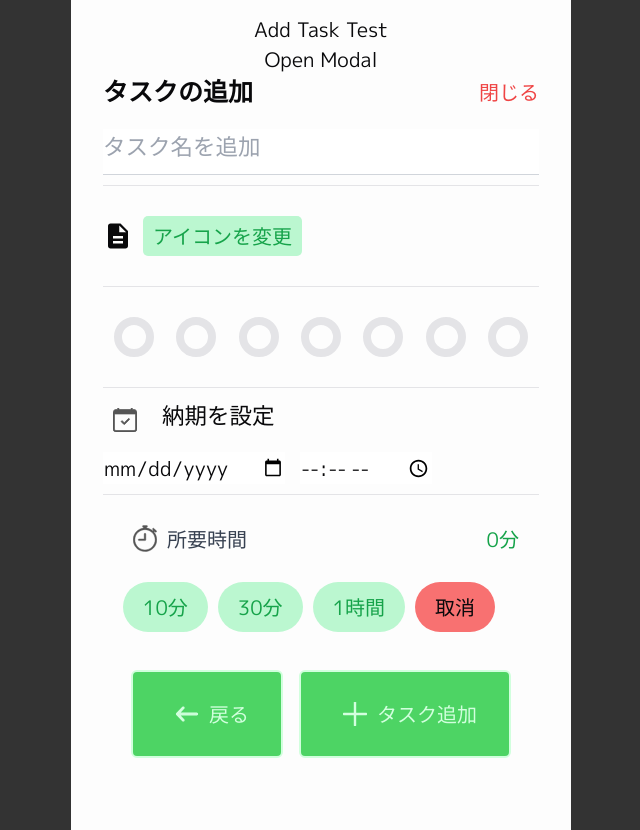
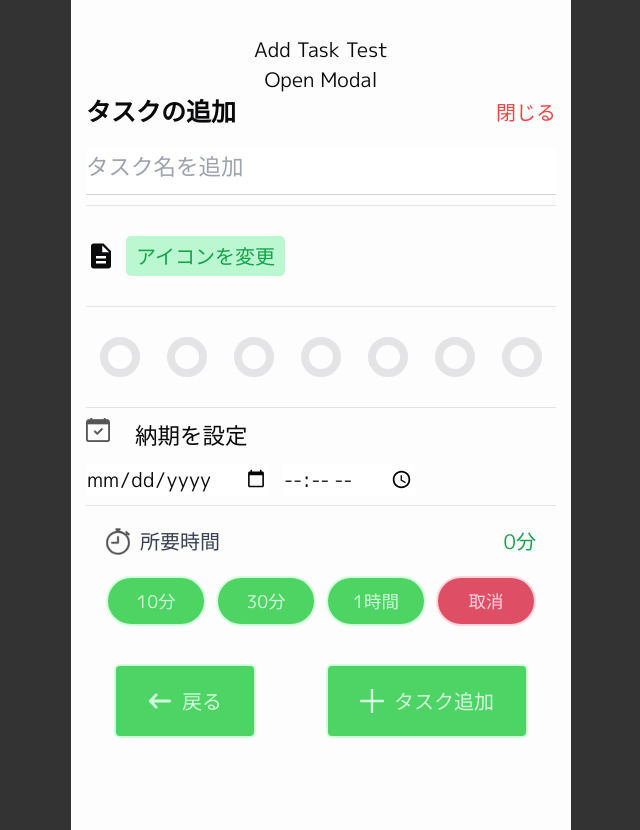
Before and after one commit to Tornado2024-AlphaC/You-DO, a Next.js app: page /add-task-test in a window 1280 px wide. Both pictures are taken after a click on the button "Open Modal". Shown: the whole page, without its empty margins (319-959 px from the left). Built offline with nearby package versions, Linux system fonts and the light colour scheme.

Commit message:
feat: 所要時間の加減算の機能をコンポーネントに切り出しデザイン修正

```diff
--- /dev/null
+++ b/src/components/features/add-task-modal/AddTimeBtn.tsx
@@ -0,0 +1,28 @@
+import React from 'react';
+
+interface AddTimeBtnProps {
+	addTime: (timeUnit: string) => void;
+	timeUnit: string;
+}
+
+export const AddTimeBtn = ({ addTime, timeUnit }: AddTimeBtnProps) => {
+	return (
+		<div
+			onClick={() => addTime(timeUnit)}
+			className="flex items-center justify-center bg-green-primary text-green-secondary border-2 border-green-secondary text-sm w-20 h-10 rounded-full cursor-pointer"
+		>
+			{timeUnit}
+		</div>
+	);
+};
+
+export const DeleteTimeBtn = ({ addTime, timeUnit }: AddTimeBtnProps) => {
+	return (
+		<div
+			onClick={() => addTime(timeUnit)}
+			className="flex items-center justify-center bg-red-primary text-red-secondary border-2 border-red-secondary text-sm w-20 h-10 rounded-full cursor-pointer"
+		>
+			{timeUnit}
+		</div>
+	);
+};
--- a/src/components/features/add-task-modal/addTaskModal.tsx
+++ b/src/components/features/add-task-modal/addTaskModal.tsx
@@ -2,11 +2,6 @@
 import { useState } from 'react';
 
 import DescriptionIcon from '@mui/icons-material/Description';
-import ColorLensIcon from '@mui/icons-material/ColorLens';
-import EventAvailableIcon from '@mui/icons-material/EventAvailable';
-
-import Image from 'next/image';
-import youDoAddTask from '../../../../public/add-task/Frame 100.svg';
 
 import WorkIcon from '@mui/icons-material/Work';
 import SchoolIcon from '@mui/icons-material/School';
@@ -14,9 +9,9 @@ import FitnessCenterIcon from '@mui/icons-material/FitnessCenter';
 
 import { useUserData } from '../use-cookies/useUserData';
 import ColorPicker from './ColorPicker';
-import { green } from '@mui/material/colors';
 import Icon from '@/components/ui/Icon';
 import { Button } from '@/components/ui/button';
+import { AddTimeBtn, DeleteTimeBtn } from './AddTimeBtn';
 
 type Task = {
 	id: number;
@@ -58,7 +53,7 @@ const AddTaskModal = ({ closeModal }: { closeModal: () => void }) => {
 	const [isIconPickerOpen, setIsIconPickerOpen] = useState(false); // アイコン選択用のフラグ
 
 	// 時間を分単位に変換して加算する関数
-	const addTime = (timeUnit: TimeUnit) => {
+	const addTime = (timeUnit: string) => {
 		let minutesToAdd = 0;
 		switch (timeUnit) {
 			case '10分':
@@ -69,6 +64,9 @@ const AddTaskModal = ({ closeModal }: { closeModal: () => void }) => {
 				break;
 			case '1時間':
 				minutesToAdd = 60;
+				break;
+			case '取消':
+				resetForm();
 				break;
 			default:
 				break;
@@ -81,11 +79,6 @@ const AddTaskModal = ({ closeModal }: { closeModal: () => void }) => {
 		const hours = Math.floor(minutes / 60);
 		const mins = minutes % 60;
 		return `${hours > 0 ? `${hours}時間` : ''}${mins}分`;
-	};
-
-	// 取消ボタンで時間をリセットする
-	const handleCancel = () => {
-		resetForm();
 	};
 
 	// アイコンをレンダリングする関数
@@ -308,30 +301,10 @@ const AddTaskModal = ({ closeModal }: { closeModal: () => void }) => {
 				</div>
 
 				<div className="flex gap-2 mb-6">
-					<button
-						onClick={() => addTime('10分')}
-						className="px-4 py-2 bg-green-200 text-green-600 rounded-full"
-					>
-						10分
-					</button>
-					<button
-						onClick={() => addTime('30分')}
-						className="px-4 py-2 bg-green-200 text-green-600 rounded-full"
-					>
-						30分
-					</button>
-					<button
-						onClick={() => addTime('1時間')}
-						className="px-4 py-2 bg-green-200 text-green-600 rounded-full"
-					>
-						1時間
-					</button>
-					<button
-						onClick={handleCancel}
-						className="px-4 py-2 bg-red-400 text-white rounded-full"
-					>
-						取消
-					</button>
+					<AddTimeBtn addTime={addTime} timeUnit="10分" />
+					<AddTimeBtn addTime={addTime} timeUnit="30分" />
+					<AddTimeBtn addTime={addTime} timeUnit="1時間" />
+					<DeleteTimeBtn addTime={addTime} timeUnit="取消" />
 				</div>
 
 				<div className="flex justify-between">
--- a/src/components/ui/Icon.tsx
+++ b/src/components/ui/Icon.tsx
@@ -16,7 +16,7 @@ const Icon = ({ iconRoute, iconName, size }: IconProps) => {
 				alt={iconName}
 				width={size}
 				height={size}
-				className="m-2"
+				className="mr-2"
 			/>
 		</div>
 	);
```
